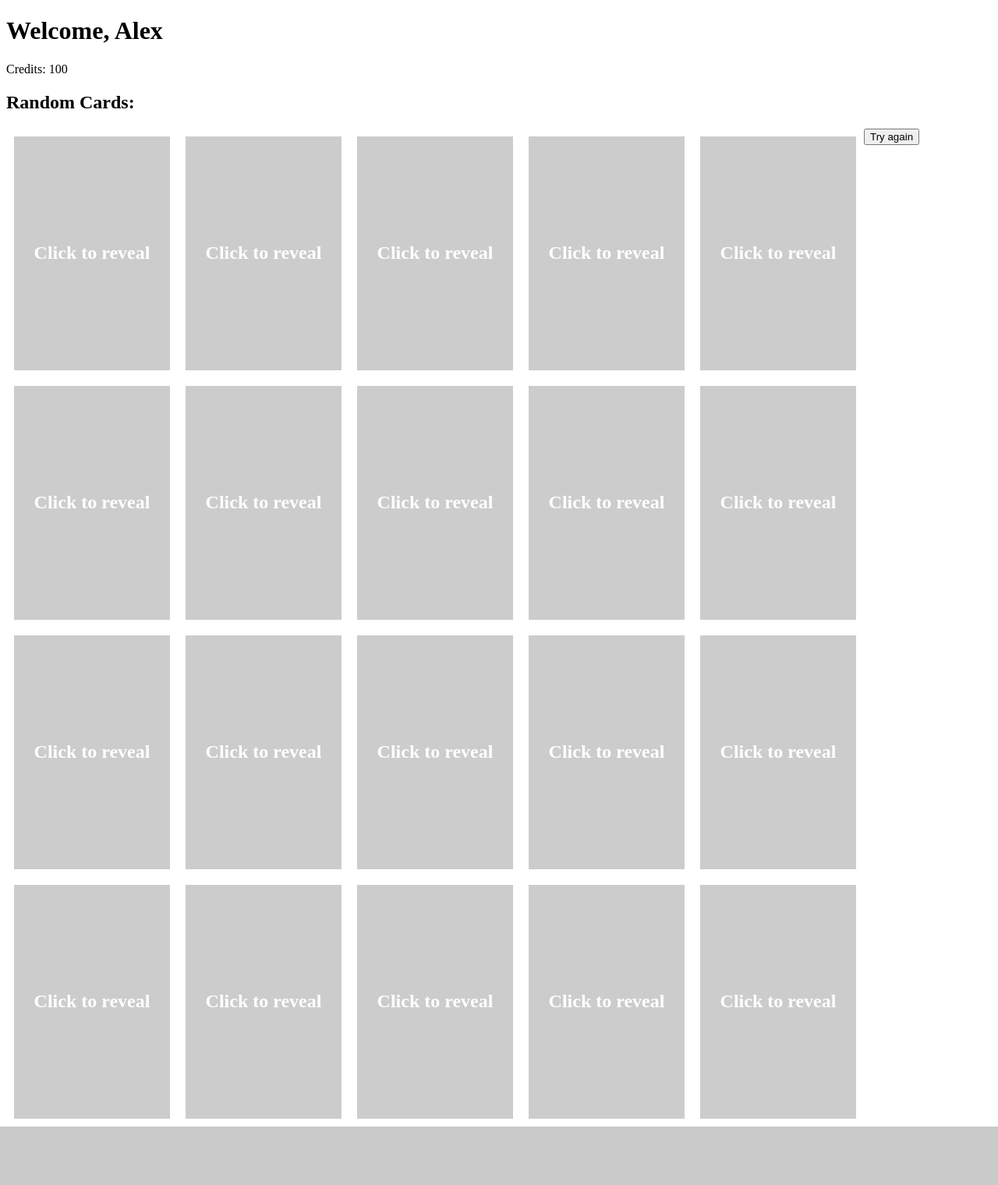
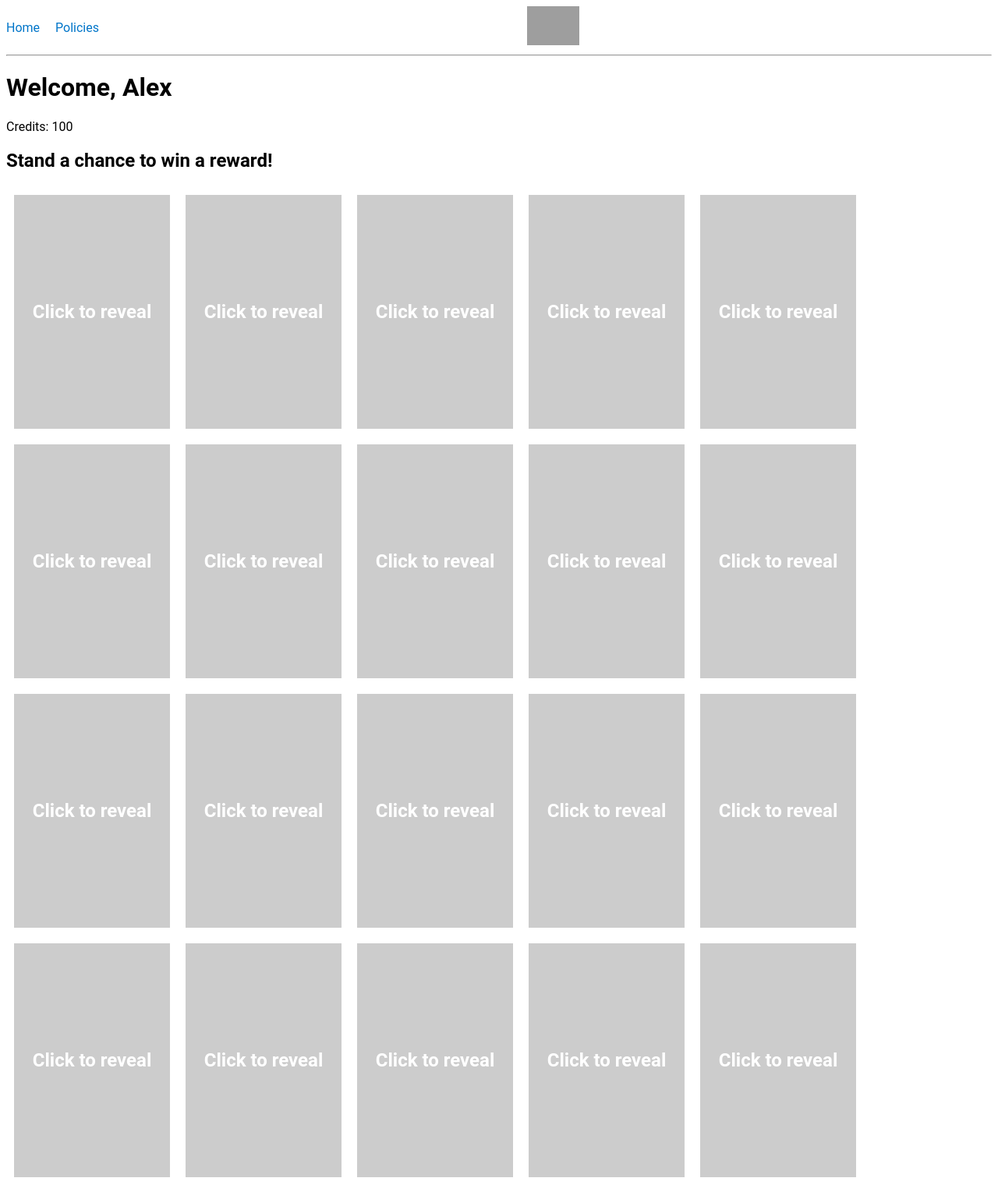
Before and after one commit to AlexDylanLazarus/Insurance-app, a Flask app: page / in a window 1280 px wide. Shown: the whole page at 78% size. Before the commit the page ends 1445 px from the top, so only its background shows below. Run offline with Flask 3, Linux system fonts and the light colour scheme; grey boxes are pictures that could not be loaded.

Commit message:
added nav bar and did RESTful API for policies and styling.

```diff
--- a/app.py
+++ b/app.py
@@ -15,9 +15,12 @@ def home_page():
         user_id = request.form.get("user_id")
         user = next((u for u in users if u["id"] == user_id), None)
         if user:
-            user["Credits"] -= 2
-            random.shuffle(cards)
-            return render_template("index.html", user=user, cards=cards)
+            if user["Credits"] > 1:
+                user["Credits"] -= 2
+                random.shuffle(cards)
+                return render_template("index.html", user=user, cards=cards)
+            else:
+                return "Insufficient credits. Please add more credits to play."
         else:
             return "User not found"
     else:
@@ -32,6 +35,11 @@ def login():
 @app.route("/register")
 def register():
     return render_template("register.html")
+
+
+@app.route("/policies")
+def policies():
+    return render_template("policies.html")
 
 
 users = [
@@ -52,27 +60,28 @@ users = [
     }
 ]
 
-cards = [
-    {"id": "100", "name": "Try again", "win": False},
-    {"id": "101", "name": "Uber Voucher", "win": True},
-    {"id": "102", "name": "Try again", "win": False},
-    {"id": "103", "name": "Try again", "win": False},
-    {"id": "104", "name": "Try again", "win": False},
-    {"id": "105", "name": "Try again", "win": False},
-    {"id": "106", "name": "Try again", "win": False},
-    {"id": "107", "name": "Try again", "win": False},
-    {"id": "108", "name": "Try again", "win": False},
-    {"id": "109", "name": "Try again", "win": False},
-    {"id": "110", "name": "Try again", "win": False},
-    {"id": "111", "name": "Try again", "win": False},
-    {"id": "112", "name": "Try again", "win": False},
-    {"id": "113", "name": "Try again", "win": False},
-    {"id": "114", "name": "Try again", "win": False},
-    {"id": "115", "name": "Try again", "win": False},
-    {"id": "116", "name": "Try again", "win": False},
-    {"id": "117", "name": "Try again", "win": False},
-    {"id": "118", "name": "Try again", "win": False},
-    {"id": "119", "name": "Try again", "win": False},
+insurance_policies = [
+    {
+        "policy_id": 1,
+        "policy_name": "Car Insurance",
+        "coverage": ["Accident", "Theft", "Liability"],
+        "premium": 500,
+        "deductible": 100,
+    },
+    {
+        "policy_id": 2,
+        "policy_name": "Home Insurance",
+        "coverage": ["Fire", "Flood", "Theft"],
+        "premium": 800,
+        "deductible": 200,
+    },
+    {
+        "policy_id": 3,
+        "policy_name": "Health Insurance",
+        "coverage": ["Hospitalization", "Prescription Drugs", "Surgery"],
+        "premium": 1000,
+        "deductible": 300,
+    },
 ]
 
 
@@ -163,5 +172,55 @@ def update_user(id):
         return jsonify({"message": "User not found"}), 404
 
 
+@app.route("/policies", methods=["GET"])
+def get_policies():
+    return jsonify(insurance_policies)
+
+
+@app.route("/policies/<int:policy_id>", methods=["GET"])
+def get_policy(policy_id):
+    policy = next(
+        (policy for policy in insurance_policies if policy["policy_id"] == policy_id),
+        None,
+    )
+    if policy:
+        return jsonify(policy)
+    else:
+        return jsonify({"message": "Policy not found"}), 404
+
+
+@app.route("/policies", methods=["POST"])
+def add_policy():
+    new_policy = request.json
+    insurance_policies.append(new_policy)
+    return jsonify({"message": "Policy added successfully"}), 201
+
+
+@app.route("/policies/<int:policy_id>", methods=["PUT"])
+def update_policy(policy_id):
+    policy_to_update = next(
+        (policy for policy in insurance_policies if policy["policy_id"] == policy_id),
+        None,
+    )
+    if policy_to_update:
+        policy_to_update.update(request.json)
+        return jsonify({"message": "Policy updated successfully"}), 200
+    else:
+        return jsonify({"message": "Policy not found"}), 404
+
+
+@app.route("/policies/<int:policy_id>", methods=["DELETE"])
+def delete_policy(policy_id):
+    global insurance_policies
+    initial_length = len(insurance_policies)
+    insurance_policies = [
+        policy for policy in insurance_policies if policy["policy_id"] != policy_id
+    ]
+    if len(insurance_policies) < initial_length:
+        return jsonify({"message": "Policy deleted successfully"}), 200
+    else:
+        return jsonify({"message": "Policy not found"}), 404
+
+
 if __name__ == "__main__":
     app.run(debug=True)
--- a/templates/index.html
+++ b/templates/index.html
@@ -4,7 +4,11 @@
     <meta charset="UTF-8">
     <meta name="viewport" content="width=device-width, initial-scale=1.0">
     <title>Home</title>
+
     <style>
+        body{
+        font-family:"Roboto",sans-serif ;
+        }
         .flip-card {
             background-color: transparent;
             width: 200px;
@@ -44,28 +48,90 @@
         }
 
         .flip-card-back {
-            background-color: #00f;
+            background-color: black;
             transform: rotateY(180deg);
         }
+
+        .winner-card {
+            background-color: black; /* Set the whole winner card to black */
+        }
+
+        .success-message {
+            color: rgba(255, 255, 255, 0.582);
+            font-size: 11px;
+            position: absolute;
+            bottom: 10px; /* Adjust this value to position the message as desired */
+            text-align: center;
+            padding: 5px;
+        }
+        .try-again .flip-card-back {
+            background-color: #0075c9;
+        }
+        nav {
+            background-color: white;
+        }
+
+        nav ul {
+            list-style-type: none;
+            margin: 0;
+            padding: 0;
+            display: flex;
+            align-items: center;
+            justify-content: space-between; /* Add space between items */
+        }
+
+        nav ul li {
+            margin-right: 20px;
+        }
+
+        nav ul li:last-child {
+            margin-right: 0;
+        }
+
+        nav ul li a {
+            color: #0075c9;
+            text-decoration: none;
+        }
+
+        nav ul li.logo {
+            margin: 0 auto;
+        }
+
+        nav ul li.logo img {
+            height: 50px;
+        }
+        line{
+            color: rgba(255, 255, 255, 0.959);
+        }
     </style>
+    <link rel="preconnect" href="https://fonts.googleapis.com">
+    <link rel="preconnect" href="https://fonts.gstatic.com" crossorigin>
+    <link href="https://fonts.googleapis.com/css2?family=Roboto+Serif:ital,opsz,wght@0,8..144,100..900;1,8..144,100..900&display=swap" rel="stylesheet">
 </head>
 <body>
+    <nav>
+        <ul>
+            <li><a href="/policies">Home</a></li>
+            <li><a href="/">Policies</a></li>
+            <li class="logo"><img src="https://www.sanlam.co.za/Style%20Library/img/sanlam-logo.png"></li>
+        </ul>
+    </nav>
+    <hr class="line">
     <h1>Welcome, {{ user['Name'] }}</h1>
     <p>Credits: {{ user['Credits'] }}</p>
 
-    <h2>Random Cards:</h2>
-    <div>
+    <h2>Stand a chance to win a reward!</h2>
+    <div id="cards-container" style="pointer-events: auto;">
         {% for card in cards %}
-            <div class="flip-card" onclick="flipCard(this)">
+            <div class="flip-card{% if not card['win'] %} try-again{% endif %}" onclick="flipCard(this)">
                 <div class="flip-card-inner">
                     <div class="flip-card-front">
-
                         <p>Click to reveal</p>
                     </div>
                     <div class="flip-card-back">
-
                         {% if card['win'] %}
-                            <p>Uber voucher</p>
+                            <p class="winner-card">Uber voucher</p>
+                            <p class="success-message">Successfully added to your Sanlam Reality account</p>
                         {% else %}
                             <p>Try again</p>
                         {% endif %}
@@ -75,16 +141,26 @@
         {% endfor %}
     </div>
 
-    <form action="/" method="POST">
+    <form action="/" method="POST" id="try-again-form" style="display: none;">
         <input type="hidden" name="user_id" value="{{ user['id'] }}">
         <button type="submit">Try again</button>
     </form>
 
     <script>
+window.onload = function() {
+    var userCredits = {{ user['Credits'] }};
+    if (userCredits <= 1) {
+        var cardsContainer = document.getElementById("cards-container");
+        cardsContainer.style.pointerEvents = "none"; // Disable card clicking
+        alert("Insufficient credits. Please add more credits to play.");
+    }
+}
+
 function flipCard(card) {
     var flippedCards = document.querySelectorAll('.flip-card.flipped');
     if (flippedCards.length < 1) {
         card.classList.toggle('flipped');
+        document.getElementById("try-again-form").style.display = "block"; // Show the "Try again" button
     }
 }
     </script>
--- a/templates/login.html
+++ b/templates/login.html
@@ -7,6 +7,9 @@
     <style>
 
     </style>
+    <link rel="preconnect" href="https://fonts.googleapis.com">
+    <link rel="preconnect" href="https://fonts.gstatic.com" crossorigin>
+    <link href="https://fonts.googleapis.com/css2?family=Roboto+Serif:ital,opsz,wght@0,8..144,100..900;1,8..144,100..900&display=swap" rel="stylesheet">
 </head>
 <body>
 
--- a/templates/register.html
+++ b/templates/register.html
@@ -4,6 +4,9 @@
     <meta charset="UTF-8">
     <meta name="viewport" content="width=device-width, initial-scale=1.0">
     <title>Register</title>
+    <link rel="preconnect" href="https://fonts.googleapis.com">
+    <link rel="preconnect" href="https://fonts.gstatic.com" crossorigin>
+    <link href="https://fonts.googleapis.com/css2?family=Roboto+Serif:ital,opsz,wght@0,8..144,100..900;1,8..144,100..900&display=swap" rel="stylesheet">
 </head>
 <body>
 
```
Also changed, not shown: templates/policies.html (added, +57 -0 lines). Lines whose indentation alone changed are shown as unchanged.
